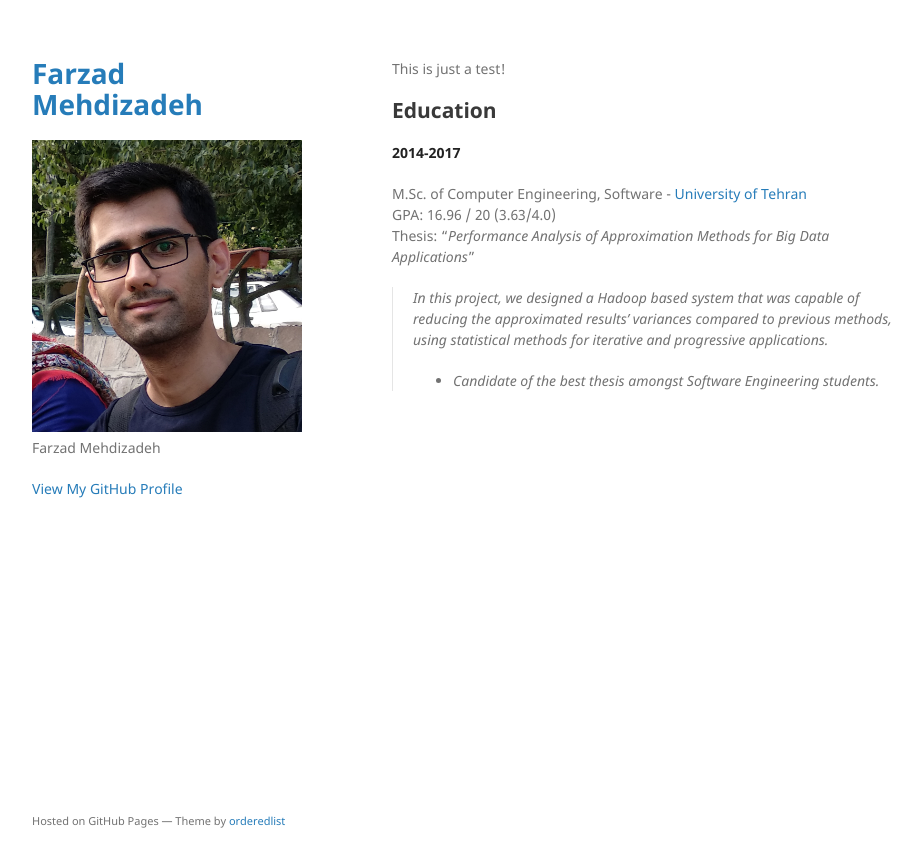
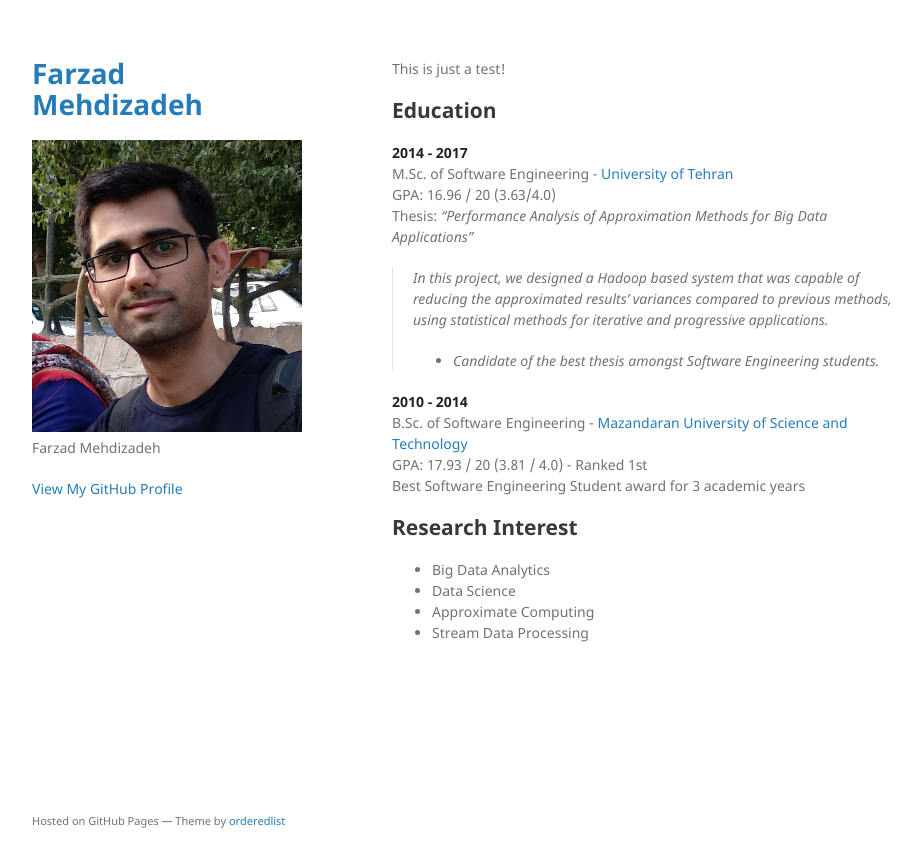
Before and after one commit to simplyfarzad/simplyfarzad.github.io, a Jekyll site: the page built from index.md, in a window 1280 px wide. Shown: the top 867 px of the page, without its empty margins (178-1099 px from the left). Built offline with Jekyll 4.4.1, drawn with Linux system fonts in a browser that asks for light colours.

Commit message:
Update index.md

```diff
--- a/index.md
+++ b/index.md
@@ -5,14 +5,23 @@ layout: default
 This is just a test!
 
 ## Education
-**2014-2017**
-
-M.Sc. of Computer Engineering, Software - [University of Tehran](https://ut.ac.ir/en)\\
+**2014 - 2017**\\
+M.Sc. of Software Engineering - [University of Tehran](https://ut.ac.ir/en)\\
 GPA: 16.96 / 20 (3.63/4.0)\\
-Thesis: "_Performance Analysis of Approximation Methods for Big Data Applications_"
+Thesis: _"Performance Analysis of Approximation Methods for Big Data Applications"_
 > In this project, we designed a Hadoop based system that was capable of reducing the approximated results' variances compared to previous methods, using statistical methods for iterative and progressive applications.
 > * Candidate of the best thesis amongst Software Engineering students.
 
+**2010 - 2014**\\
+B.Sc. of Software Engineering - [Mazandaran University of Science and Technology](https://www.ustmb.ac.ir/En/Index)\\
+GPA: 17.93 / 20 (3.81 / 4.0) - Ranked 1st\\
+Best Software Engineering Student award for 3 academic years
+
+## Research Interest
+* Big Data Analytics
+* Data Science
+* Approximate Computing
+* Stream Data Processing
 
 <!-- ---
 Text can be **bold**, _italic_, or ~~strikethrough~~.
```
